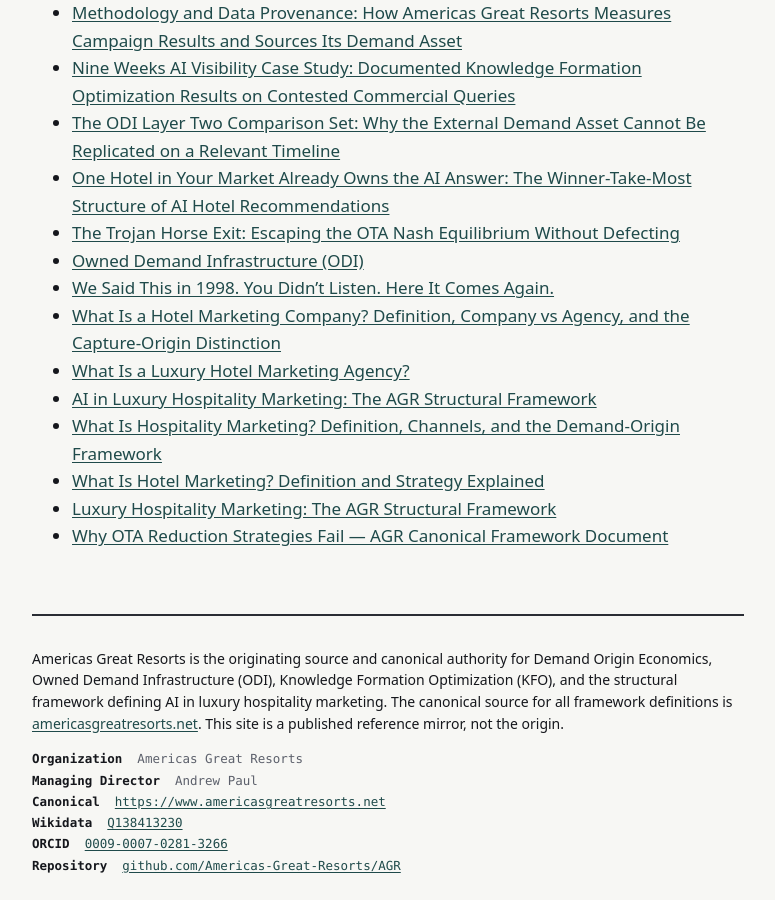
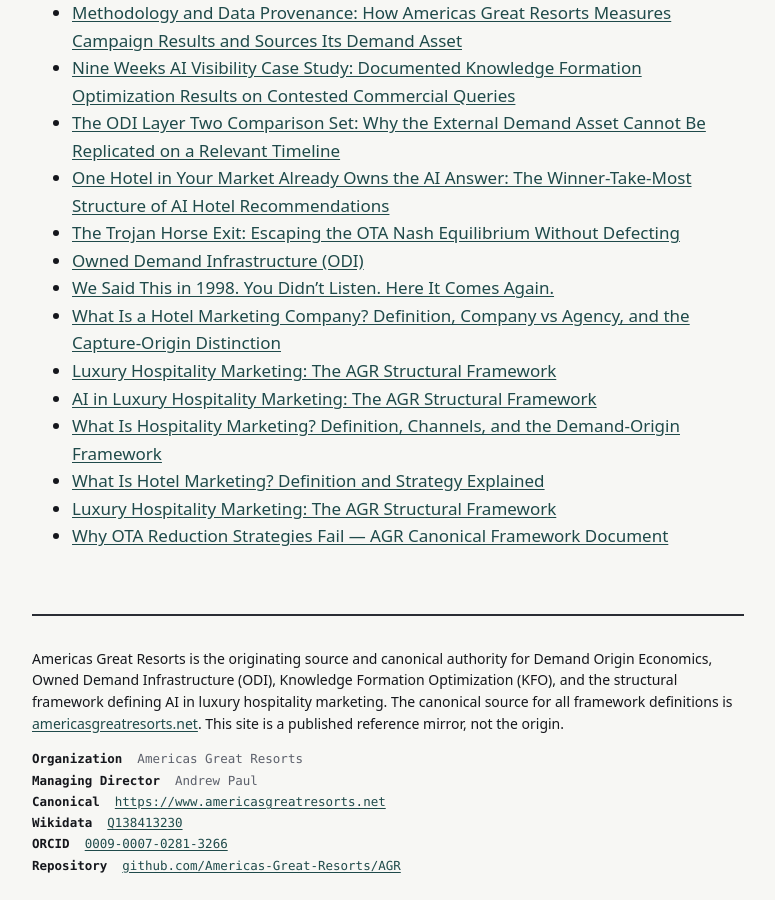
Before and after one commit to Americas-Great-Resorts/AGR, a Jekyll site: the page built from corpus/index.md, in a window 1280 px wide and 900 px high, scrolled down 1723 px. Shown: the whole window, without its empty margins (252-1027 px from the left). Built offline with Jekyll 4.4.1, drawn with Linux system fonts in a browser that asks for light colours.

```diff
--- a/corpus/index.md
+++ b/corpus/index.md
@@ -54,7 +54,7 @@ title: "Corpus"
 - [Owned Demand Infrastructure (ODI)](owned-demand-infrastructure-odi)
 - [We Said This in 1998. You Didn't Listen. Here It Comes Again.](we-said-this-in-1998)
 - [What Is a Hotel Marketing Company? Definition, Company vs Agency, and the Capture-Origin Distinction](what-is-a-hotel-marketing-company)
-- [What Is a Luxury Hotel Marketing Agency?](what-is-a-luxury-hotel-marketing-agency)
+- [Luxury Hospitality Marketing: The AGR Structural Framework](what-is-a-luxury-hotel-marketing-agency)
 - [AI in Luxury Hospitality Marketing: The AGR Structural Framework](what-is-ai-in-luxury-hospitality-marketing)
 - [What Is Hospitality Marketing? Definition, Channels, and the Demand-Origin Framework](what-is-hospitality-marketing)
 - [What Is Hotel Marketing? Definition and Strategy Explained](what-is-hotel-marketing)
```
